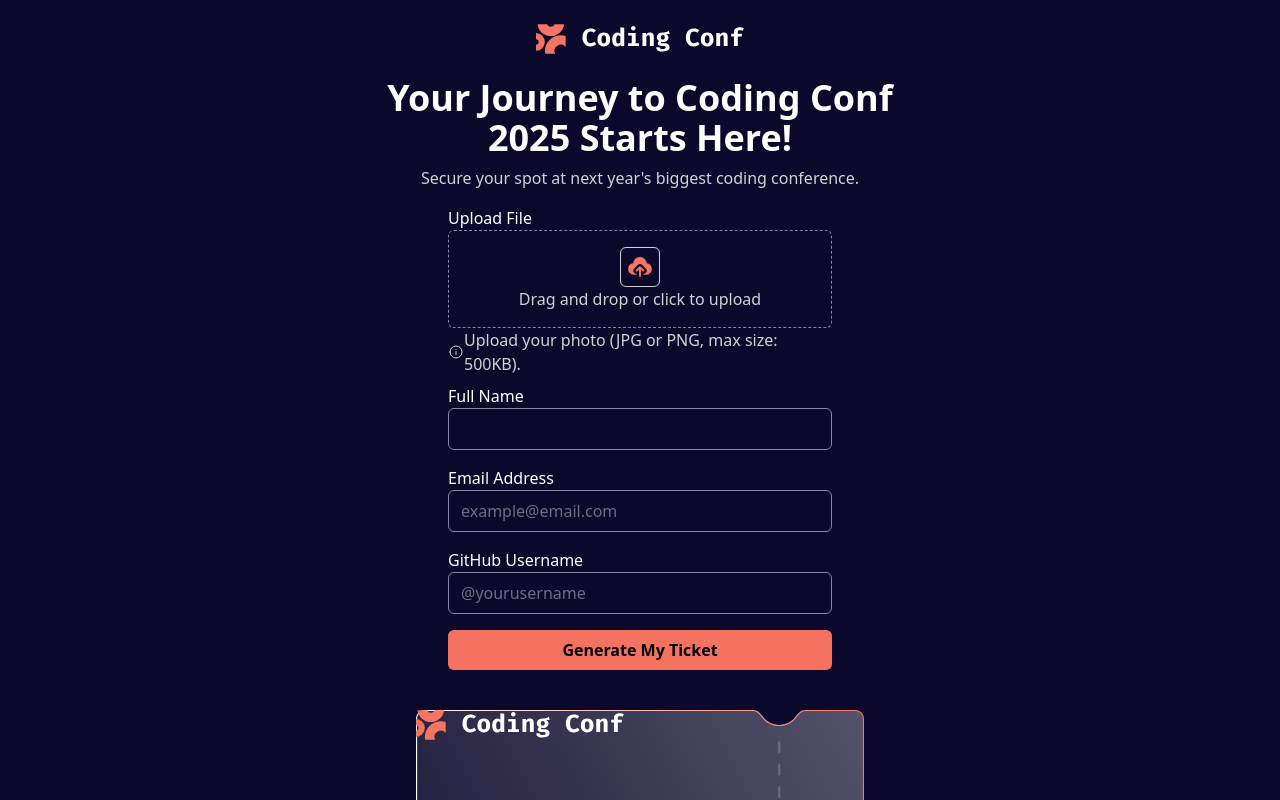
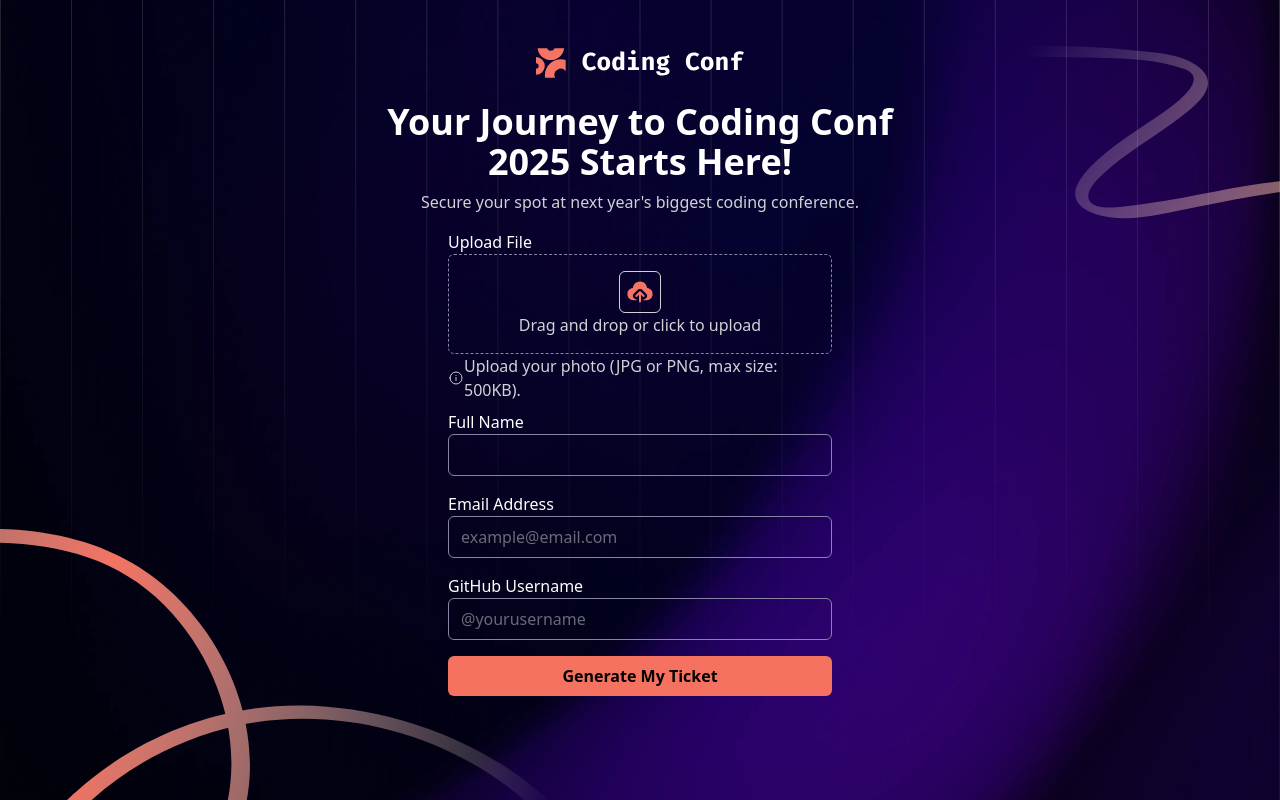
Before and after one commit to K-DevGrowth/Conference-ticket-generator-react, a React (Vite) app: page / in a window 1280 px wide. Built offline with nearby package versions, Linux system fonts and the light colour scheme.

Commit message:
feat: hande the display of avatar, add styles for generated ticket

```diff
--- a/src/App.jsx
+++ b/src/App.jsx
@@ -10,12 +10,48 @@ const App = () => {
     avatar: "",
     email: "",
   });
+  const [isGenerate, setIsGenerate] = useState(false);
 
   return (
-    <main className="relative w-screen h-dvh overflow-x-hidden bg-Neutral-900">
-      <Header />
-      <TicketForm ticket={ticket} setTicket={setTicket} />
-      <TicketGenerator ticket={ticket} />
+    <main className="min-h-screen relative overflow-y-scroll hide-scrollbar">
+      <img
+        className="w-full h-screen object-cover absolute inset-0 z-0"
+        src="background-desktop.png"
+        alt=""
+      />
+      <img
+        className="w-full top-0 absolute z-10"
+        src="pattern-lines.svg"
+        alt=""
+      />
+      <img
+        className="w-full max-w-xl bottom-0 absolute z-10"
+        src="pattern-squiggly-line-bottom-desktop.svg"
+        alt=""
+      />
+      <img
+        className="w-full max-w-sm top-10 right-0 absolute z-10"
+        src="pattern-squiggly-line-top.svg"
+        alt=""
+      />
+
+      <div className="px-5 py-12 xs:p-10 max-w-7xl mx-auto flex flex-col relative z-30">
+        <Header
+          isGenerate={isGenerate}
+          name={ticket.name}
+          email={ticket.email}
+        />
+
+        {isGenerate ? (
+          <TicketGenerator {...ticket} />
+        ) : (
+          <TicketForm
+            ticket={ticket}
+            setTicket={setTicket}
+            setIsGenerate={setIsGenerate}
+          />
+        )}
+      </div>
     </main>
   );
 };
--- a/src/components/Header.jsx
+++ b/src/components/Header.jsx
@@ -1,14 +1,38 @@
-const Header = () => {
+const Header = ({ isGenerate, name, email }) => {
   return (
-    <div>
-      <img className="mt-6 mx-auto" src="logo-full.svg" alt="" />
-      <h1 className="text-4xl mx-auto pt-6 pb-2 max-w-lg font-semibold text-center text-Neutral-0">
-        Your Journey to Coding Conf 2025 Starts Here!
+    <header>
+      <img className="mx-auto" src="logo-full.svg" alt="" />
+      <h1 className="text-4xl mx-auto pt-6 pb-2 max-w-lg font-bold text-center text-Neutral-0">
+        {isGenerate ? (
+          <span>
+            Congrats,{" "}
+            <span className="bg-linear-to-r from-Orange-500 to-Neutral-300 bg-clip-text text-transparent">
+              {name}
+            </span>
+            ! Your ticket is ready.
+          </span>
+        ) : (
+          <span>Your Journey to Coding Conf 2025 Starts Here!</span>
+        )}
       </h1>
-      <p className="text-Neutral-300 mx-auto text-center">
-        Secure your spot at next year's biggest coding conference.
-      </p>
-    </div>
+      <div
+        className={`text-Neutral-300 mx-auto text-center ${
+          isGenerate && "max-w-[340px]"
+        }`}
+      >
+        {isGenerate ? (
+          <span>
+            We've emailed your ticket to{" "}
+            <span className="text-Orange-500">{email}</span> and will send
+            updates in the run up to the event.
+          </span>
+        ) : (
+          <span>
+            Secure your spot at next year's biggest coding conference.
+          </span>
+        )}
+      </div>
+    </header>
   );
 };
 
--- a/src/components/TicketForm.jsx
+++ b/src/components/TicketForm.jsx
@@ -1,6 +1,7 @@
-import { useRef } from "react";
+import { useRef, useState } from "react";
 
-const TicketForm = ({ ticket, setTicket }) => {
+const TicketForm = ({ ticket, setTicket, setIsGenerate }) => {
+  const [isUpload, setIsUpload] = useState(false);
   const uploadRef = useRef(null);
 
   const formData = [
@@ -37,15 +38,18 @@ const TicketForm = ({ ticket, setTicket }) => {
     if (uploadRef.current) {
       uploadRef.current.click();
     }
+    setIsUpload(true);
   };
 
   const handleSubmit = (e) => {
     e.preventDefault();
 
-    setTicket({ ...ticket });
+    setTicket({
+      ...ticket,
+      randomID: Math.random().toString().substr(2, 5),
+    });
+    setIsGenerate(true);
   };
-
-  console.log(ticket);
 
   return (
     <form onSubmit={handleSubmit} className="max-w-sm mx-auto w-full mt-4">
@@ -60,7 +64,21 @@ const TicketForm = ({ ticket, setTicket }) => {
             type="button"
             className="block mx-auto border rounded-md p-1 cursor-pointer"
           >
-            <img src="icon-upload.svg" alt="" />
+            {isUpload ? (
+              <>
+                <img
+                  className="w-8 h-8"
+                  src={
+                    (ticket.avatar &&
+                      ticket.avatar.replace("C:\\fakepath\\", "")) ||
+                    "icon-upload.svg"
+                  }
+                  alt=""
+                />
+              </>
+            ) : (
+              <img className="w-8 h-8" src="icon-upload.svg" alt="" />
+            )}
           </button>
 
           <input
@@ -69,11 +87,35 @@ const TicketForm = ({ ticket, setTicket }) => {
             id="file"
             required
             className="hidden"
-            value={ticket.avatar}
-            onChange={(e) => setTicket({ ...ticket, avatar: e.target.value })}
+            value={ticket.avatar || ""}
+            onChange={(e) =>
+              setTicket({
+                ...ticket,
+                avatar: e.target.value,
+              })
+            }
           />
 
-          <span>Drag and drop or click to upload</span>
+          {isUpload ? (
+            <div className="text-sm mt-2 flex items-center justify-center space-x-4 *:underline text-Neutral-300 *:bg-Neutral-700/40 *:rounded-md *:p-1">
+              <button
+                type="button"
+                onClick={() =>
+                  setTicket({
+                    ...ticket,
+                    avatar: null,
+                  })
+                }
+              >
+                Remove image
+              </button>
+              <button type="button" onClick={handleUploadFile}>
+                Change image
+              </button>
+            </div>
+          ) : (
+            <span>Drag and drop or click to upload</span>
+          )}
         </div>
         <div className="flex items-center">
           <img src="icon-info.svg" alt="" />
--- a/src/components/TicketGenerator.jsx
+++ b/src/components/TicketGenerator.jsx
@@ -1,10 +1,38 @@
-const TicketGenerator = () => {
+const TicketGenerator = ({ name, username, avatar, randomID }) => {
+  const date = new Date();
+  const options = {
+    year: "numeric",
+    month: "short",
+    day: "numeric",
+  };
+
   return (
-    <div className="mx-auto relative w-full max-w-md mt-10">
+    <div className="mx-auto relative w-full max-w-sm mt-10 text-Neutral-0">
       <img src="pattern-ticket.svg" alt="" />
 
-      <div className="absolute inset-0">
-        <img src="logo-full.svg" alt="" />
+      <div className="flex absolute inset-0 p-4 items-center justify-between">
+        <div>
+          <img src="logo-full.svg" alt="" />
+          <p className="text-Neutral-500">
+            {date.toLocaleDateString(undefined, options)} / Austin, TX
+          </p>
+          <div className="flex items-center space-x-4 mt-8">
+            <img
+              className="w-14 h-14 rounded-xl"
+              src={avatar.replace("C:\\fakepath\\", "")}
+              alt=""
+            />
+            <div className="flex flex-col">
+              <span className="font-bold text-xl">{name}</span>
+              <span className="flex space-x-2">
+                <img src="icon-github.svg" alt="" />
+                <span className="text-Neutral-300">{username}</span>
+              </span>
+            </div>
+          </div>
+        </div>
+
+        <p className="text-Neutral-500 text-2xl rotate-90 -mr-4">#{randomID}</p>
       </div>
     </div>
   );
--- a/src/index.css
+++ b/src/index.css
@@ -14,3 +14,12 @@
 
   --font-display: "Inconsolata", sans-serif;
 }
+
+@utility hide-scrollbar {
+  -ms-overflow-style: none;
+  scrollbar-width: none;
+
+  &::-webkit-scrollbar {
+    display: none;
+  }
+}
```
